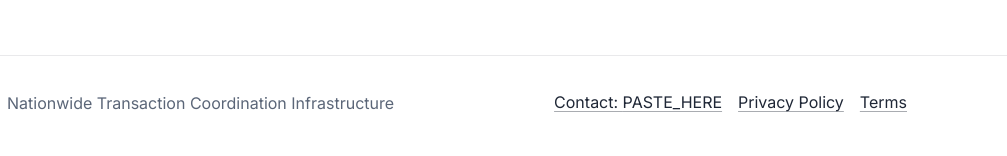
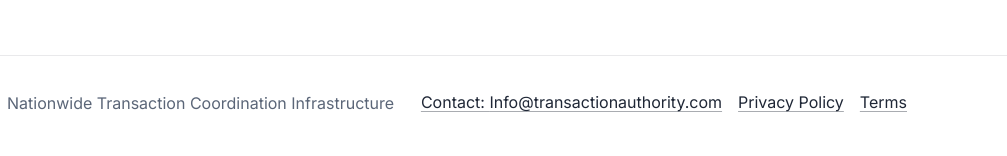
Before and after one commit to haydnphilipdesign/tag-landing-page, a plain HTML site: page terms.html in a window 1280 px wide. Shown: the part 1210-1366 px from the top of the page, 273-1280 px from the left. Drawn offline with Linux system fonts and the light colour scheme.

Commit message:
Update contact email to Info@transactionauthority.com and meta URLs for Vercel demo

```diff
--- a/terms.html
+++ b/terms.html
@@ -55,7 +55,8 @@
 
           <h2>Use of the Website</h2>
           <p>
-            This website is provided for informational purposes and to allow eligible users to schedule a discovery call.
+            This website is provided for informational purposes and to allow eligible users to schedule a discovery
+            call.
             You agree not to misuse the site or attempt to disrupt its operation.
           </p>
 
@@ -79,13 +80,15 @@
 
           <h2>Disclaimers</h2>
           <p>
-            The website is provided on an “as is” and “as available” basis. We make no warranties of any kind, express or
+            The website is provided on an “as is” and “as available” basis. We make no warranties of any kind, express
+            or
             implied, regarding the site.
           </p>
 
           <h2>Limitation of Liability</h2>
           <p>
-            To the fullest extent permitted by law, TAG will not be liable for any indirect, incidental, consequential, or
+            To the fullest extent permitted by law, TAG will not be liable for any indirect, incidental, consequential,
+            or
             special damages arising out of or related to your use of the website.
           </p>
 
@@ -98,7 +101,7 @@
           <h2>Contact</h2>
           <p>
             Questions about these Terms can be sent to:
-            <a href="#" data-email-link><span data-email-text>PASTE_HERE</span></a>.
+            <a href="#" data-email-link><span data-email-text>Info@transactionauthority.com</span></a>.
           </p>
         </div>
       </div>
@@ -115,7 +118,7 @@
         </div>
 
         <div class="footer__links" aria-label="Footer links">
-          <a href="#" data-email-link>Contact: <span data-email-text>PASTE_HERE</span></a>
+          <a href="#" data-email-link>Contact: <span data-email-text>Info@transactionauthority.com</span></a>
           <a href="privacy.html">Privacy Policy</a>
           <a href="terms.html" aria-current="page">Terms</a>
         </div>
```
Also changed, not shown: index.html (+4 -4 lines), privacy.html (+4 -3 lines).
